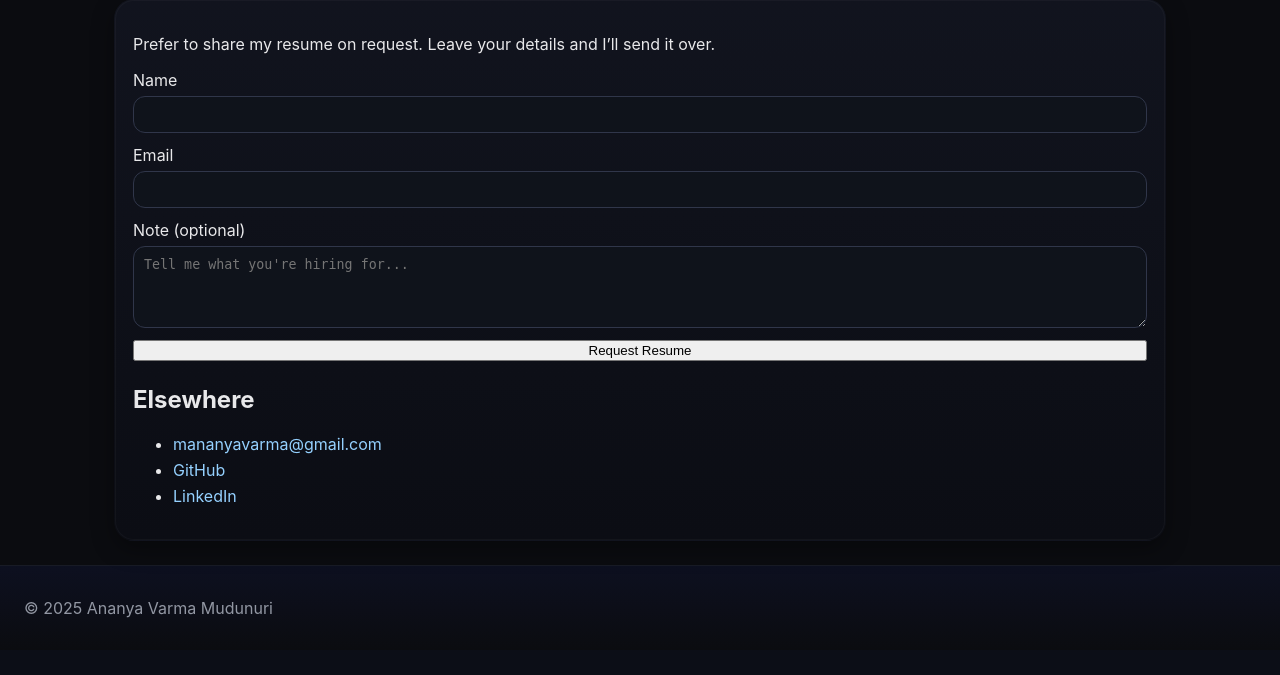
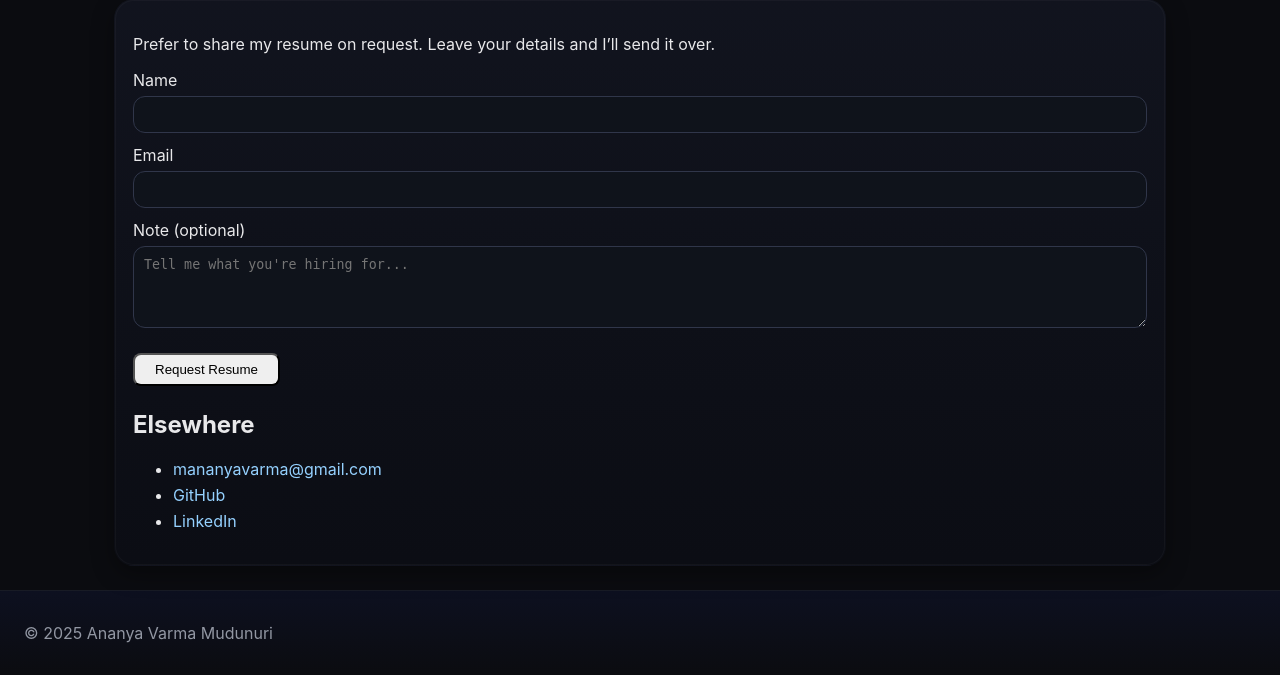
Before and after one commit to ananyamudunuri/my-portfolio, a Flask app: page /contact in a window 1280 px wide. Shown: the part 157-832 px from the top of the page. Before the commit the page ends 775 px from the top, so only its background shows below. Run offline with Flask 3, Linux system fonts and the light colour scheme.

Commit message:
Fixed request button

```diff
--- a/templates/contact.html
+++ b/templates/contact.html
@@ -19,7 +19,9 @@
         <span>Note (optional)</span>
         <textarea name="message" rows="4" placeholder="Tell me what you're hiring for..."></textarea>
       </label>
-      <button class="btn" type="submit">Request Resume</button>
+      <button class="btn" type="submit" style="width: fit-content; padding: 0.5em 1.5em; margin-top: 1em; border-radius: 8px;">
+        Request Resume
+      </button>
     </form>
 
     <h2>Elsewhere</h2>
```
